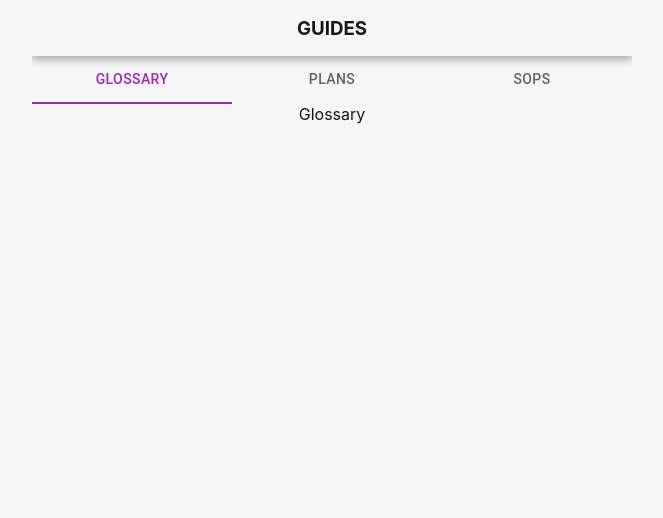
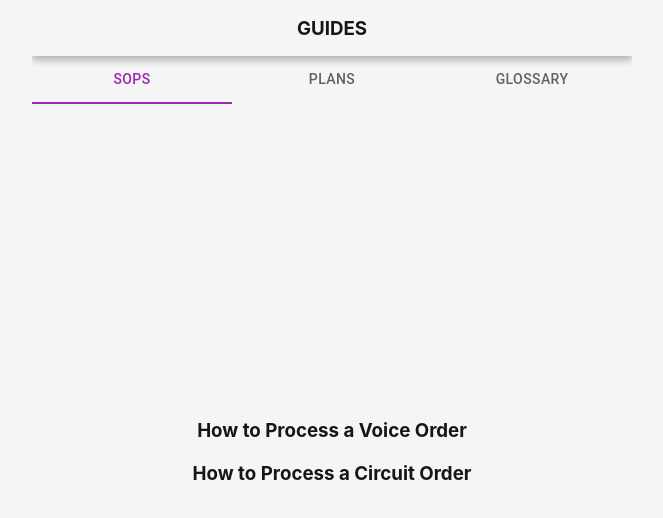
Before and after one commit to digitalkatana-dev/my-tools, a React (Create React App) app: page /guides in a window 1280 px wide. Shown: the top 518 px of the page, without its empty margins (308-971 px from the left). Built offline with nearby package versions, Linux system fonts and the light colour scheme; a web font is replaced by a local one.

Commit message:
switched the SOP and Glossary tabs in Guide feature

```diff
--- a/src/features/Guide/Guide.jsx
+++ b/src/features/Guide/Guide.jsx
@@ -3,9 +3,9 @@ import { useState } from 'react';
 import { useSelector } from 'react-redux';
 import './guide.scss';
 import TabPanel from './components/TabPanel';
+import SOPs from './components/SOPs';
+import Plans from './components/Plans';
 import Glossary from './components/Glossary';
-import Plans from './components/Plans';
-import SOPs from './components/SOPs';
 
 const Guide = () => {
 	const { theme } = useSelector((state) => state.app);
@@ -33,7 +33,7 @@ const Guide = () => {
 					indicatorColor='secondary'
 				>
 					<Tab
-						label='Glossary'
+						label='SOPs'
 						{...a11yProps(0)}
 						className={theme === 'dark' ? 'label dark' : 'label'}
 					/>
@@ -43,16 +43,16 @@ const Guide = () => {
 						className={theme === 'dark' ? 'label dark' : 'label'}
 					/>
 					<Tab
-						label='SOPs'
+						label='Glossary'
 						{...a11yProps(2)}
 						className={theme === 'dark' ? 'label dark' : 'label'}
 					/>
 				</Tabs>
 			</Box>
 			<div className='tab-data'>
-				<TabPanel value={value} index={0} children={<Glossary />} />
+				<TabPanel value={value} index={0} children={<SOPs />} />
 				<TabPanel value={value} index={1} children={<Plans />} />
-				<TabPanel value={value} index={2} children={<SOPs />} />
+				<TabPanel value={value} index={2} children={<Glossary />} />
 			</div>
 		</div>
 	);
```
